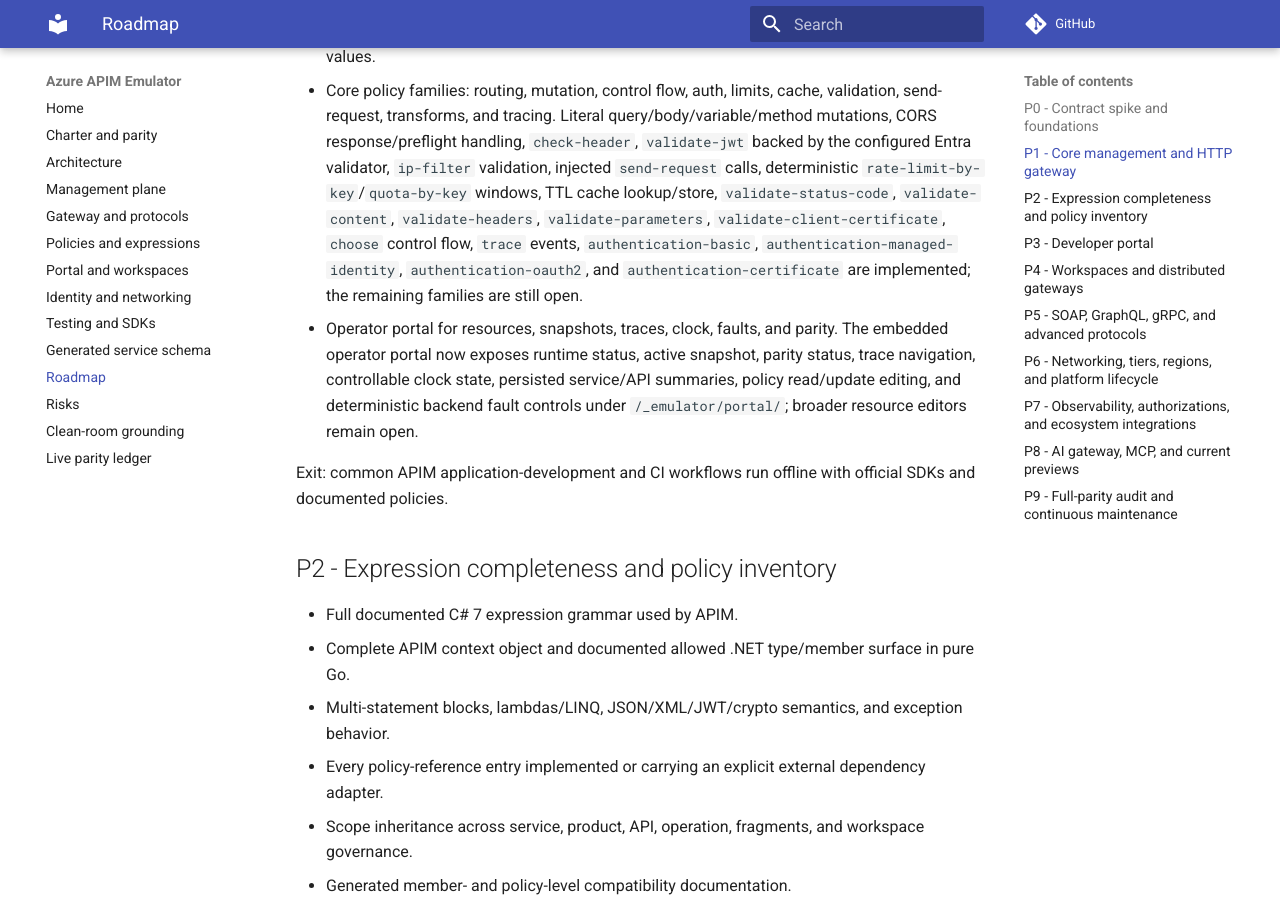
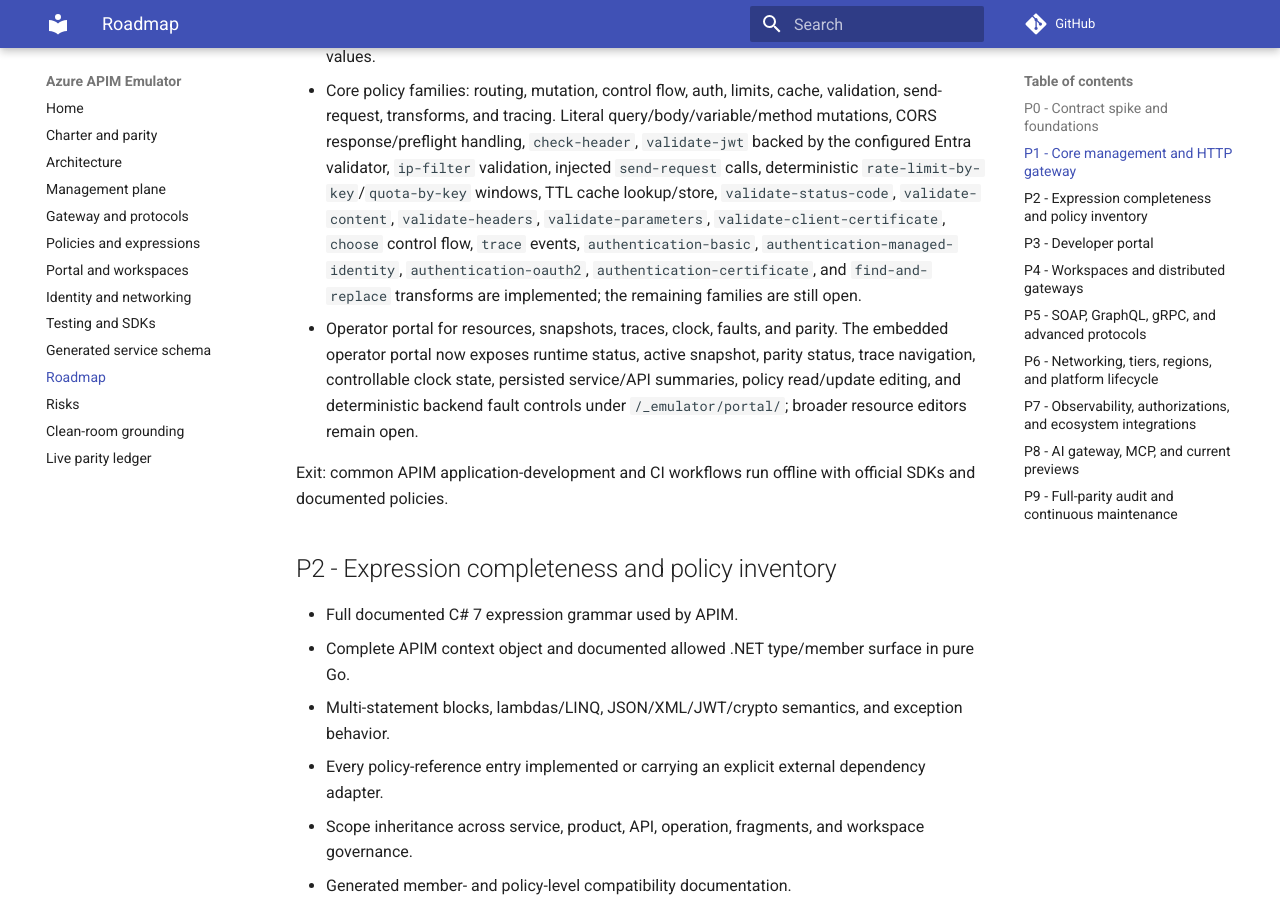
Before and after one commit to calvinchengx/azure-apim-emulator, an MkDocs documentation site: the page built from docs/09-roadmap.md, in a window 1280 px wide and 900 px high, scrolled down 1869 px. Built offline with MkDocs 1.6.1 and Material for MkDocs 9.7.7, drawn with Linux system fonts in a browser that asks for light colours; comment, search, counter and statistics services are not loaded.

Commit message:
Document find and replace policy

```diff
--- a/docs/09-roadmap.md
+++ b/docs/09-roadmap.md
@@ -40,7 +40,7 @@
   Custom hostname routing from persisted `hostnameConfigurations`, backend TLS chain-validation/client-certificate behavior, backend retry execution for transient failures/status predicates, circuit-breaker state, SSE flushing, and WebSocket upgrade tunneling are implemented.
 - Entra JWT, managed identity, OAuth/OIDC, client certificates, and Key Vault-backed named values.
 - Core policy families: routing, mutation, control flow, auth, limits, cache, validation, send-request, transforms, and tracing.
-  Literal query/body/variable/method mutations, CORS response/preflight handling, `check-header`, `validate-jwt` backed by the configured Entra validator, `ip-filter` validation, injected `send-request` calls, deterministic `rate-limit-by-key`/`quota-by-key` windows, TTL cache lookup/store, `validate-status-code`, `validate-content`, `validate-headers`, `validate-parameters`, `validate-client-certificate`, `choose` control flow, `trace` events, `authentication-basic`, `authentication-managed-identity`, `authentication-oauth2`, and `authentication-certificate` are implemented; the remaining families are still open.
+  Literal query/body/variable/method mutations, CORS response/preflight handling, `check-header`, `validate-jwt` backed by the configured Entra validator, `ip-filter` validation, injected `send-request` calls, deterministic `rate-limit-by-key`/`quota-by-key` windows, TTL cache lookup/store, `validate-status-code`, `validate-content`, `validate-headers`, `validate-parameters`, `validate-client-certificate`, `choose` control flow, `trace` events, `authentication-basic`, `authentication-managed-identity`, `authentication-oauth2`, `authentication-certificate`, and `find-and-replace` transforms are implemented; the remaining families are still open.
 - Operator portal for resources, snapshots, traces, clock, faults, and parity.
   The embedded operator portal now exposes runtime status, active snapshot, parity status, trace navigation, controllable clock state, persisted service/API summaries, policy read/update editing, and deterministic backend fault controls under `/_emulator/portal/`; broader resource editors remain open.
 
```
Also changed, not shown: docs/parity.md (+1 -1 lines).
